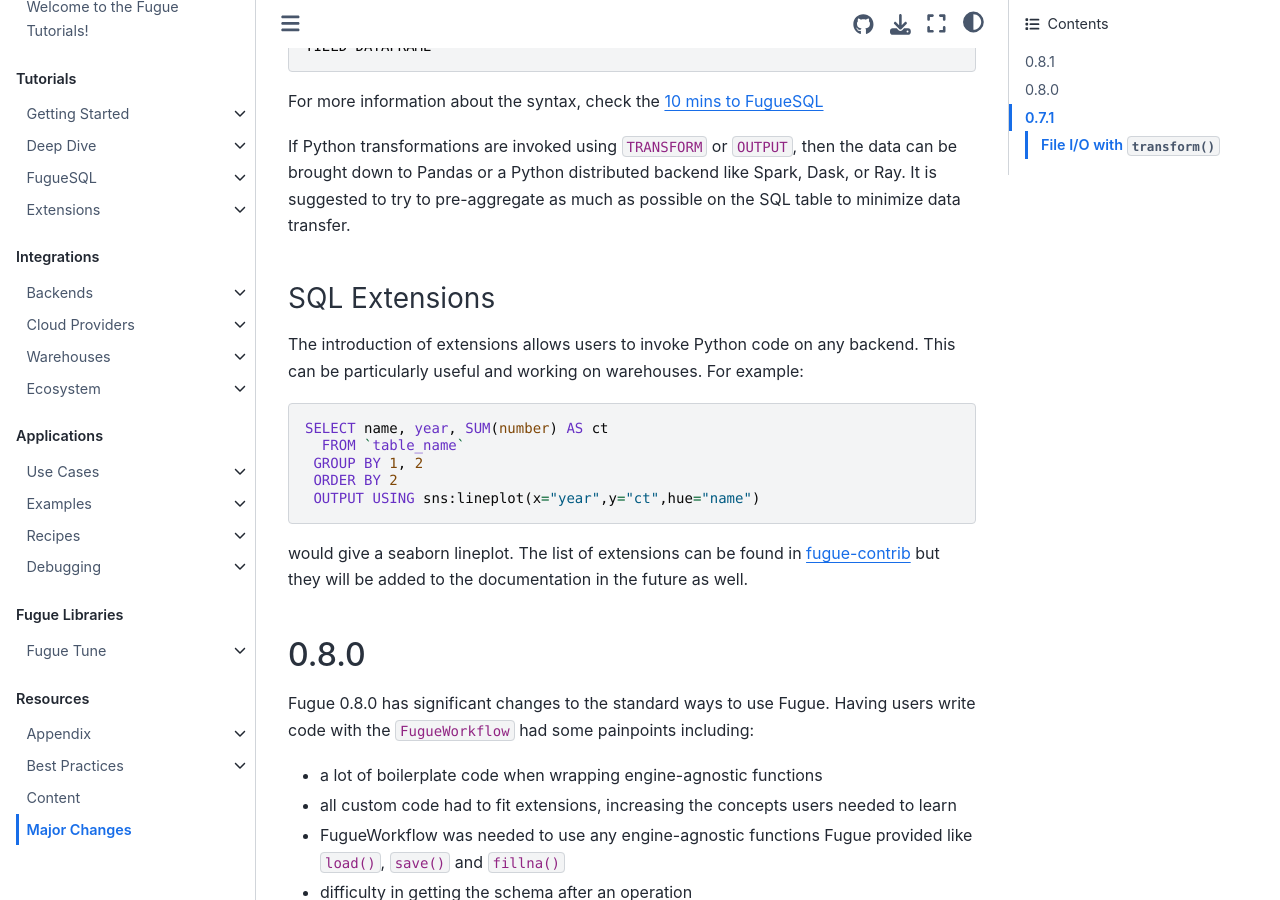
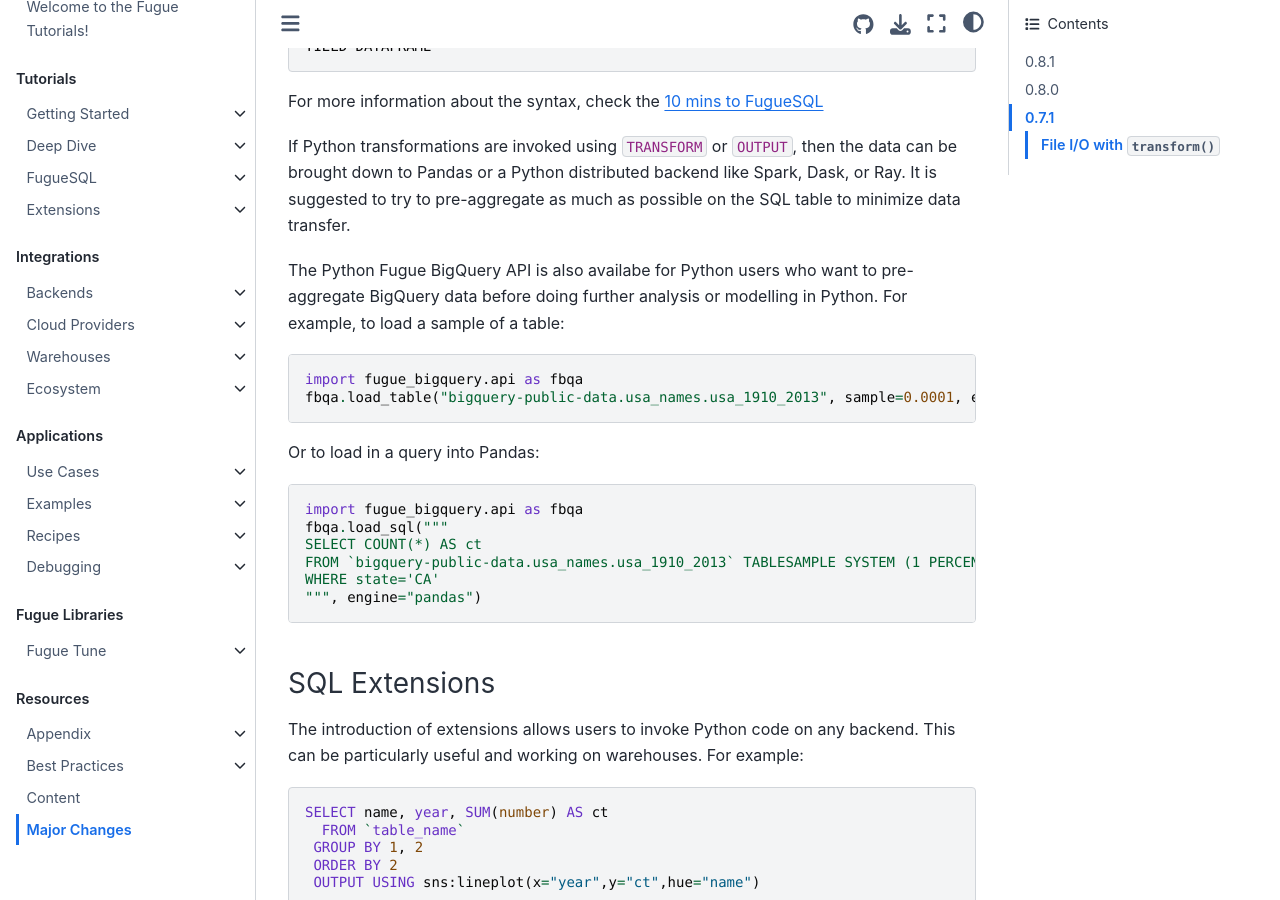
Before and after one commit to fugue-project/tutorials, a Jupyter Book: the page built from tutorials/resources/major_changes.md, in a window 1280 px wide and 900 px high, scrolled down 1052 px. Built offline with Jupyter Book 1.0.4 settings and Sphinx 7.4.7 and the Sphinx Book theme 1.1.4, drawn with Linux system fonts in a browser that asks for light colours; pages that are not in the unit, such as notebooks, are missing from menus.

Commit message:
BigQuery Tutorial (#196)
* BigQuery Big Changes

* bigquery tutorial

* BigQuery

* working on BigQuery for Python

* Finished BigQuery page

* adding BigQuery to 10 minutes

* Editing link in major changes

````diff
--- a/tutorials/resources/major_changes.md
+++ b/tutorials/resources/major_changes.md
@@ -16,7 +16,7 @@
 
 ### Fugue BigQuery
 
-The roadmap of the Fugue project includes supporting data warehouses more. BigQuery is the first one to be released. The full documentation can be found under the [warehouses section](../integrations/warehouses/) of the tutorials. With this, Fugue users can use the FugueSQL syntax on top of BigQuery tables.
+The roadmap of the Fugue project includes supporting data warehouses more. BigQuery is the first one to be released. The full documentation can be found under the [warehouses section](../integrations/warehouses/bigquery.ipynb) of the tutorials. With this, Fugue users can use the FugueSQL syntax on top of BigQuery tables.
 
 FugueSQL improves the developer experience by minimizing the boilerplate code that users have to write. It also helps in breaking up the logic so that users can iterate and test their SQL queries more quickly.
 
@@ -36,6 +36,23 @@
 
 If Python transformations are invoked using `TRANSFORM` or `OUTPUT`, then the data can be brought down to Pandas or a Python distributed backend like Spark, Dask, or Ray. It is suggested to try to pre-aggregate as much as possible on the SQL table to minimize data transfer.
 
+The Python Fugue BigQuery API is also availabe for Python users who want to pre-aggregate BigQuery data before doing further analysis or modelling in Python. For example, to load a sample of a table:
+
+```python
+import fugue_bigquery.api as fbqa
+fbqa.load_table("bigquery-public-data.usa_names.usa_1910_2013", sample=0.0001, engine="pandas")
+```
+
+Or to load in a query into Pandas:
+
+```python
+import fugue_bigquery.api as fbqa
+fbqa.load_sql("""
+SELECT COUNT(*) AS ct
+FROM `bigquery-public-data.usa_names.usa_1910_2013` TABLESAMPLE SYSTEM (1 PERCENT)
+WHERE state='CA'
+""", engine="pandas")
+```
 
 ### SQL Extensions
 
````
Also changed, not shown: images/warehouses/create_bigquery_dataset.png (added), 3 other files.
